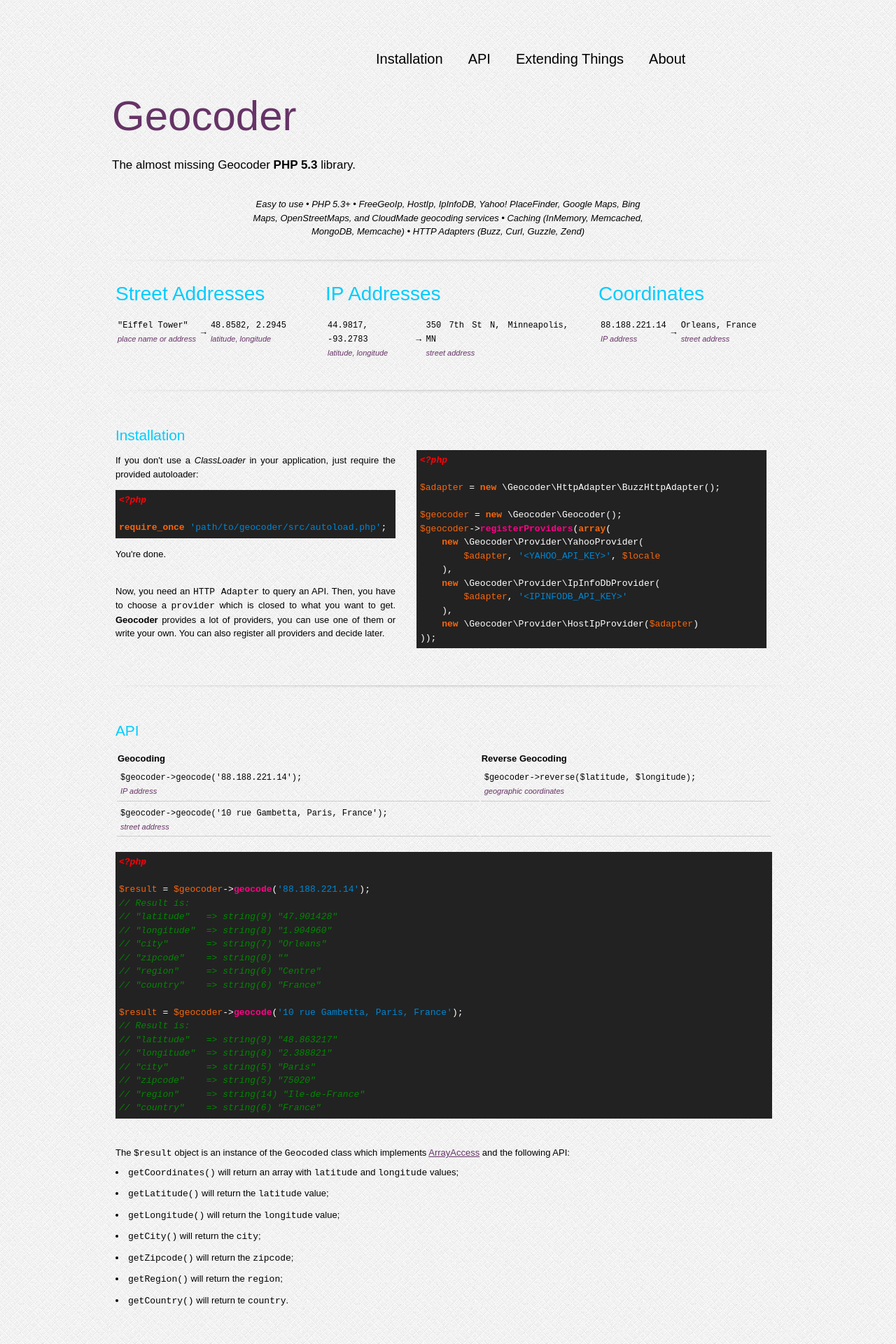
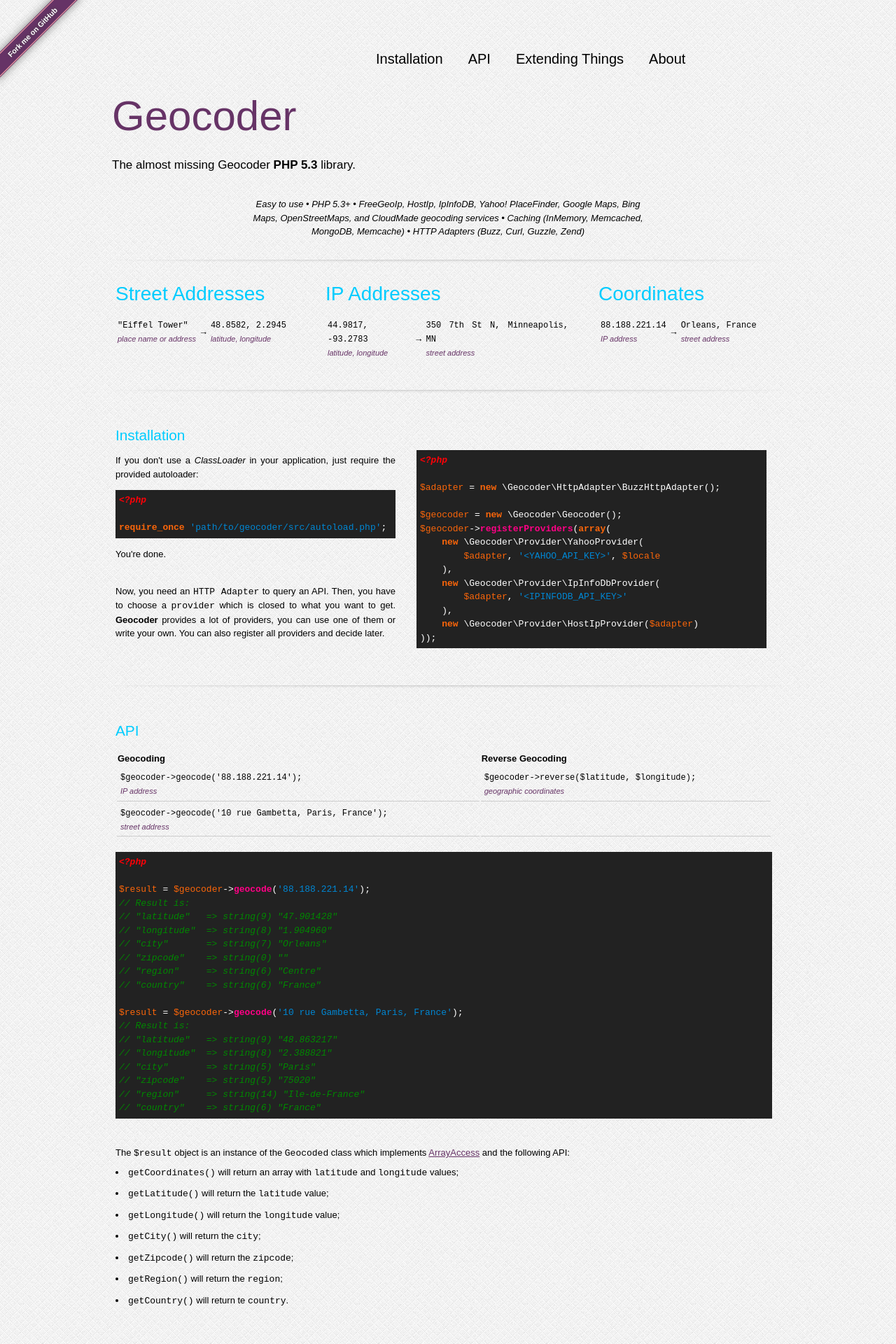
Before and after one commit to geocoder-php/Geocoder, a Jekyll site: the page built from index.markdown, in a window 1280 px wide. Shown: the top 1920 px of the page at 70% size. Built offline with Jekyll 4.4.1, drawn with Linux system fonts in a browser that asks for light colours; nearby versions of some CDN libraries; Markdown is read by kramdown in place of the engine named in the settings.

Commit message:
Added GH ribbon

```diff
--- a/_layouts/default.html
+++ b/_layouts/default.html
@@ -19,6 +19,9 @@
     <script type="text/javascript" src=" https://ajax.googleapis.com/ajax/libs/jquery/1.6/jquery.js"></script>
 </head>
 <body>
+    <div class="ribbon">
+        <a href="https://github.com/willdurand/Geocoder" rel="me">Fork me on GitHub</a>
+    </div>
     <div id="container">
         <header>
             <nav>
--- a/css/styles.css
+++ b/css/styles.css
@@ -398,3 +398,31 @@ SPECIFIC
     font-size: 11px;
     font-style: italic;
 }
+
+.ribbon {
+  background-color: #663366;
+  overflow: hidden;
+  /* top left corner */
+  position: absolute;
+  left: -3em;
+  top: 2.5em;
+  /* 45 deg ccw rotation */
+  -moz-transform: rotate(-45deg);
+  -webkit-transform: rotate(-45deg);
+  /* shadow */
+  -moz-box-shadow: 0 0 1em #888;
+  -webkit-box-shadow: 0 0 1em #888;
+}
+
+.ribbon a {
+  border: 1px solid #faa;
+  color: #fff;
+  display: block;
+  font: bold 81.25% 'Helvetiva Neue', Helvetica, Arial, sans-serif;
+  margin: 0.05em 0 0.075em 0;
+  padding: 0.5em 3.5em;
+  text-align: center;
+  text-decoration: none;
+  /* shadow */
+  text-shadow: 0 0 0.5em #444;
+}
```
